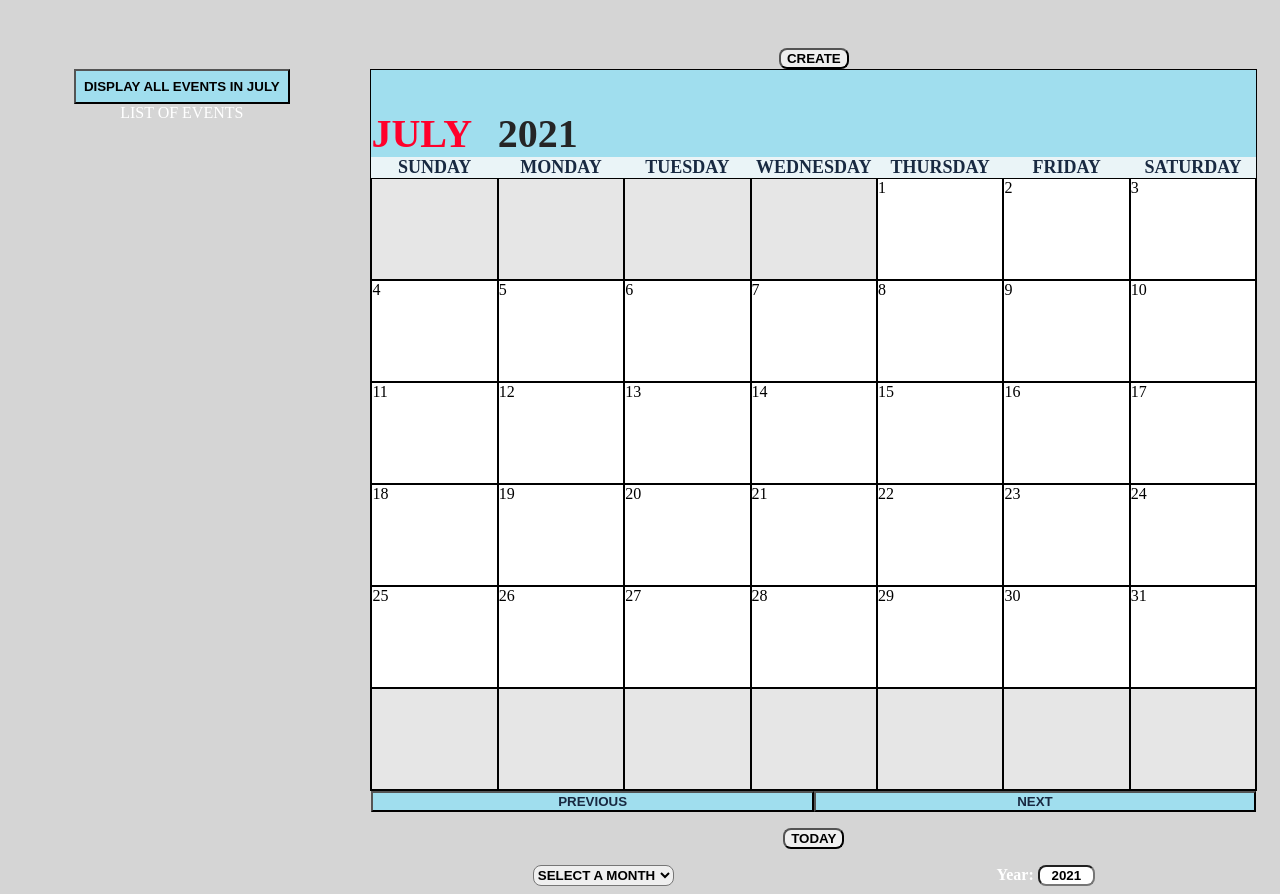
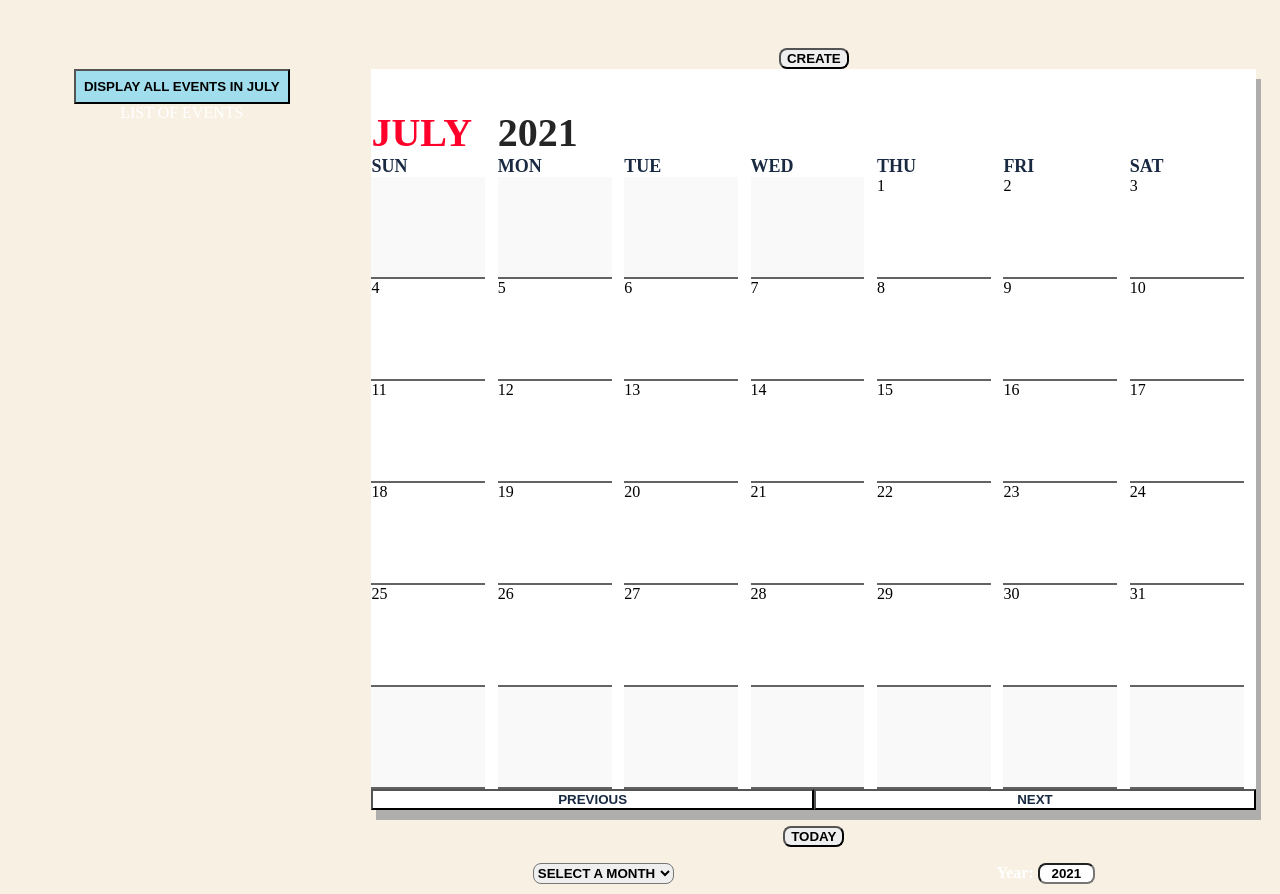
Before and after one commit to Camus1859/OdinCalendar, a website with bundled scripts: page client/src/index.html in a window 1280 px wide. Built offline with nearby package versions, Linux system fonts and the light colour scheme; no server answers.

Commit message:
shortened week name, moved name of week to align left

```diff
--- a/client/src/index.html
+++ b/client/src/index.html
@@ -75,13 +75,13 @@
             </div>
 
             <div id="days-of-the-week-container">
-              <div class="day">Sunday</div>
-              <div class="day">Monday</div>
-              <div class="day">Tuesday</div>
-              <div class="day">Wednesday</div>
-              <div class="day">Thursday</div>
-              <div class="day">Friday</div>
-              <div class="day">Saturday</div>
+              <div class="day">Sun</div>
+              <div class="day">Mon</div>
+              <div class="day">Tue</div>
+              <div class="day">Wed</div>
+              <div class="day">Thu</div>
+              <div class="day">Fri</div>
+              <div class="day">Sat</div>
             </div>
           </div>
 
--- a/client/src/style.css
+++ b/client/src/style.css
@@ -1,5 +1,5 @@
 body {
-  background-color: rgb(213, 213, 213);
+  background-color: rgb(248, 240, 227);
   margin-top: 3rem;
 }
 
@@ -57,14 +57,26 @@ body {
   width: 100%;
 }
 
+.time{
+  color: rgb(132, 128, 128);
+  font-size: small;
+}
+
+.title{
+  letter-spacing: .5px;
+  font-size: 14px;
+
+}
+
 .time-title {
    text-overflow: ellipsis;
-  /* overflow: hidden;  */
+  overflow: hidden;
   white-space: nowrap;
   /* display: flex; */
  width: 100%;
    /* display: block; */
   /* font: bolder */
+  font-weight: bolder;
 }
 
 #days-of-the-week-container {
@@ -72,32 +84,39 @@ body {
   grid-row: -1/-7;
   grid-column: 1/ 8;
   grid-template-columns: repeat(7, 1fr);
-  justify-items: center;
+  justify-items: flex-start;
   align-items: end;
   font-weight: bolder;
   color: rgb(24, 41, 65);
   font-size: xx-small;
   text-transform: uppercase;
-  background-color: rgb(234, 244, 247);
+  background-color: white;
 }
 
 .day {
-  text-align: center;
+  text-align: left;
 }
 
 #days-of-the-month-container {
   display: grid;
   grid-template-rows: repeat(6, 1fr);
   grid-template-columns: repeat(7, 1fr);
-  border: 1px solid black;
   width: 100%;
   padding: 40px 0px 0 0px;
-  background-color: rgb(160, 222, 238);
+  background-color:white;
+  box-shadow: 5px 10px #b0adad;
+
+  /* outline: none; */
+
 }
 
 #previous-next-buttons {
   display: flex;
   justify-content: space-evenly;
+  box-shadow: 5px 10px #b0adad;
+  outline: none;
+
+
 }
 
 #date-selectors {
@@ -151,18 +170,20 @@ body {
 }
 
 .calendar-days {
-  border: 1px solid black;
-  /* width: 100%;
-  height: 100%; */
+  /* border: 1px solid black; */
+  border-bottom:  2px solid rgb(99, 99, 99);
+  background-color: white;
+  width: 90%;
+
   height: 50px;
   display: block;
-  min-width: 50px;
+  /* min-width: 50px; */
 }
 
 .inside-of-square {
   display: flex;
   flex-direction: column;
-  justify-content: space-evenly;
+  justify-content: flex-start;
   /* flex-basis: 23%; */
   /* margin: 0 1% 1px; */
   height: 60%;
@@ -246,7 +267,7 @@ input::-webkit-inner-spin-button {
 
 .event {
   display: flex;
-  justify-content: center;
+  justify-content: flex-start;
   font-size: 0.8rem;
   margin-bottom: 0px;
   margin-top: 0px;
@@ -256,7 +277,7 @@ input::-webkit-inner-spin-button {
   /* margin-right: 16px; */
   cursor: pointer;
   width: 100%;
-  padding-left: 20px;
+  padding-left: 5px;
 
 }
 
@@ -270,9 +291,10 @@ input::-webkit-inner-spin-button {
   font-weight: bold;
   display: inline-block;
   width: .5em;
-  margin-left: -1em;
+  /* margin-left: -10px; */
   font-size: larger;
 }
+
 
 .time-title:hover{
  color: rgb(24, 41, 65);
@@ -446,7 +468,7 @@ input::-webkit-inner-spin-button {
 .update-month {
   color: rgb(24, 41, 65);
   font-weight: bolder;
-  background-color: rgb(160, 222, 238);
+  background-color: white;
   text-decoration: none;
   outline: none;
 }
--- a/client/src/ui.js
+++ b/client/src/ui.js
@@ -674,9 +674,7 @@ const createElements = (aUsersEvent, element) => {
     ` <ul data="${aUsersEvent._id}"class="event">
 
 
-     <li data="${aUsersEvent._id}" class="time-title">${timer(
-      aUsersEvent.time
-    )} ${aUsersEvent.title}</li>
+     <li data="${aUsersEvent._id}" class="time-title"><span class="time">${timer(aUsersEvent.time)}</span> <span class="title">${aUsersEvent.title}</span></li>
 
      </ul>
 
@@ -705,7 +703,7 @@ const colorInEmptySquares = () => {
 const colorInEmptySquaresYellow = () => {
   const days = Array.from(document.querySelectorAll('.calendar-days'));
   days.forEach((day) => {
-    day.style.backgroundColor = '#e6e6e6';
+    day.style.backgroundColor = '#f9f9f9';
   });
 };
 
```
